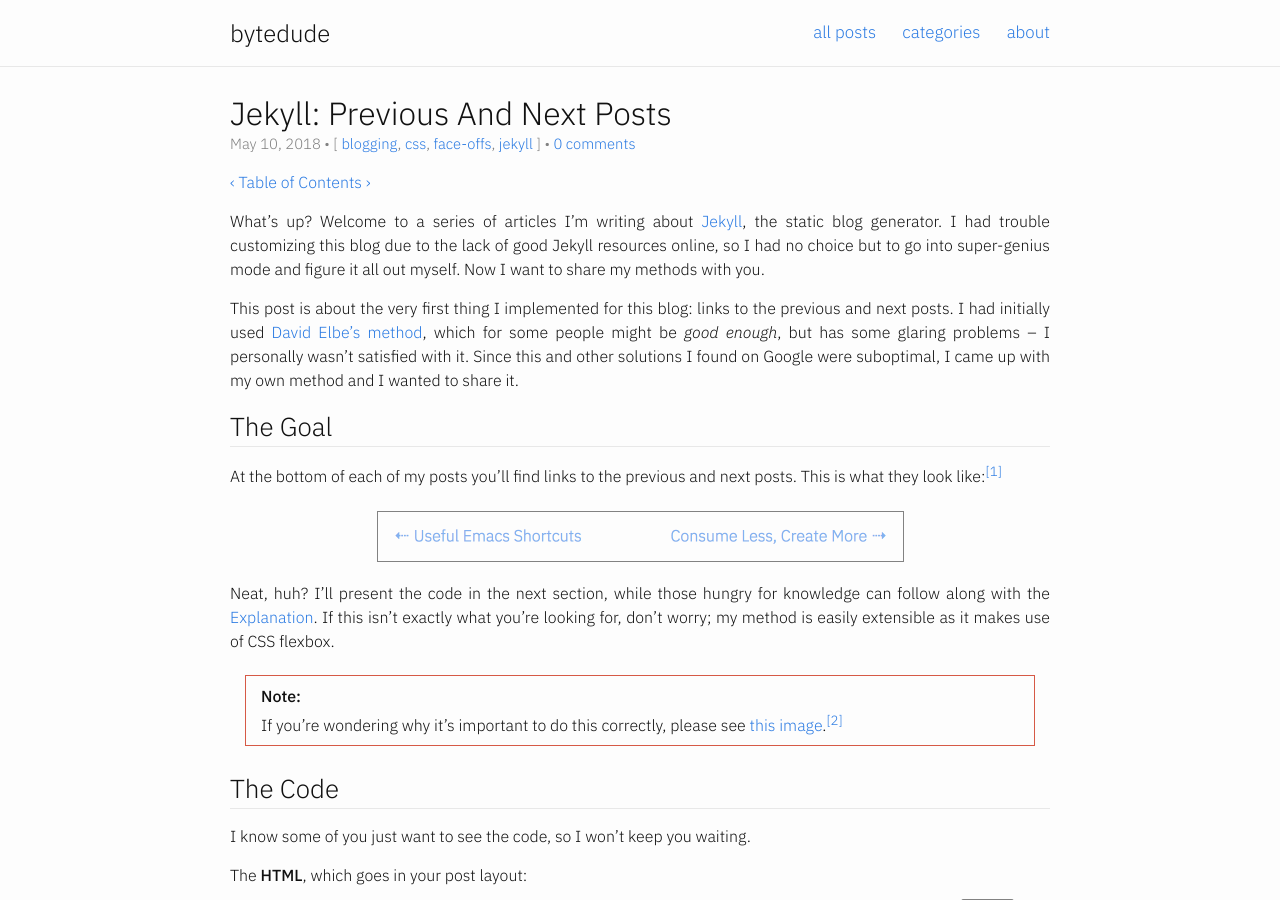
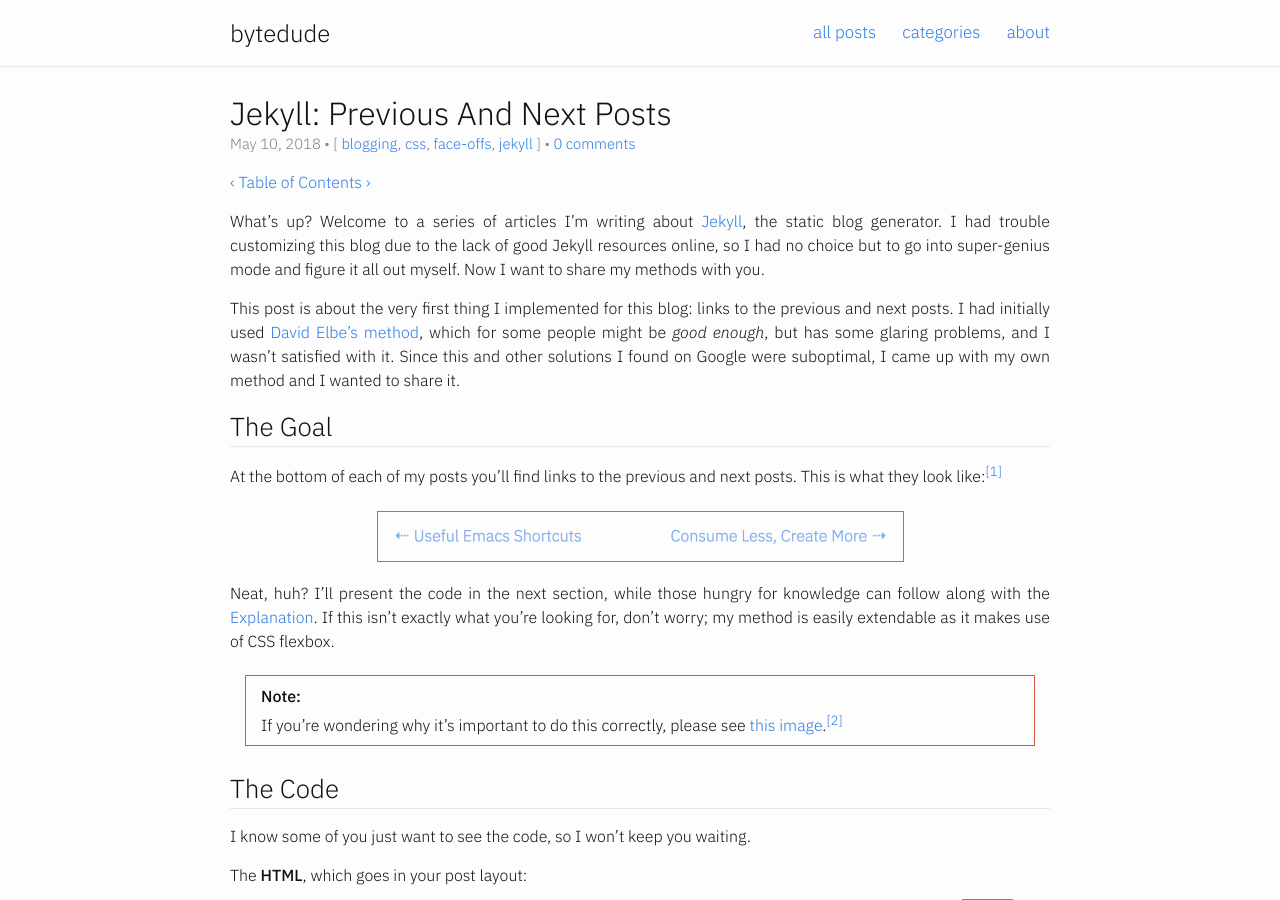
Before and after one commit to mrcnski/signor.dev, a Jekyll site: the page built from _posts/2018-05-10-jekyll-previous-and-next-posts.md, in a window 1280 px wide and 900 px high. Built offline with Jekyll 4.4.1, drawn with Linux system fonts in a browser that asks for light colours.

Commit message:
make English style fixes

```diff
--- a/_posts/2018-05-10-jekyll-previous-and-next-posts.md
+++ b/_posts/2018-05-10-jekyll-previous-and-next-posts.md
@@ -10,7 +10,7 @@ toc: true
 
 What's up? Welcome to a series of articles I'm writing about [Jekyll](https://jekyllrb.com), the static blog generator. I had trouble customizing this blog due to the lack of good Jekyll resources online, so I had no choice but to go into super-genius mode and figure it all out myself. Now I want to share my methods with you.
 
-This post is about the very first thing I implemented for this blog: links to the previous and next posts. I had initially used [David Elbe's method](http://david.elbe.me/jekyll/2015/06/20/how-to-link-to-next-and-previous-post-with-jekyll.html), which for some people might be *good enough*, but has some glaring problems -- I personally wasn't satisfied with it. Since this and other solutions I found on Google were suboptimal, I came up with my own method and I wanted to share it.
+This post is about the very first thing I implemented for this blog: links to the previous and next posts. I had initially used [David Elbe's method](http://david.elbe.me/jekyll/2015/06/20/how-to-link-to-next-and-previous-post-with-jekyll.html), which for some people might be *good enough*, but has some glaring problems, and I wasn't satisfied with it. Since this and other solutions I found on Google were suboptimal, I came up with my own method and I wanted to share it.
 
 ## The Goal
 
@@ -18,7 +18,7 @@ At the bottom of each of my posts you'll find links to the previous and next pos
 
 {% include image.html name="next-and-prev.png" alt="Next and previous posts." width="521" %}
 
-Neat, huh? I'll present the code in the next section, while those hungry for knowledge can follow along with the [Explanation](.#explanation). If this isn't exactly what you're looking for, don't worry; my method is easily extensible as it makes use of CSS flexbox.
+Neat, huh? I'll present the code in the next section, while those hungry for knowledge can follow along with the [Explanation](.#explanation). If this isn't exactly what you're looking for, don't worry; my method is easily extendable as it makes use of CSS flexbox.
 
 If you're wondering why it's important to do this correctly, please see [this image](/assets/img/evil-layout-clown.png).[^source]
 {: .note }
```
Also changed, not shown: _posts/2018-07-22-useful-emacs-shortcuts.md (+1 -1 lines), _posts/2018-08-18-memory-management-in-unsafe-rust.md (+1 -1 lines).
